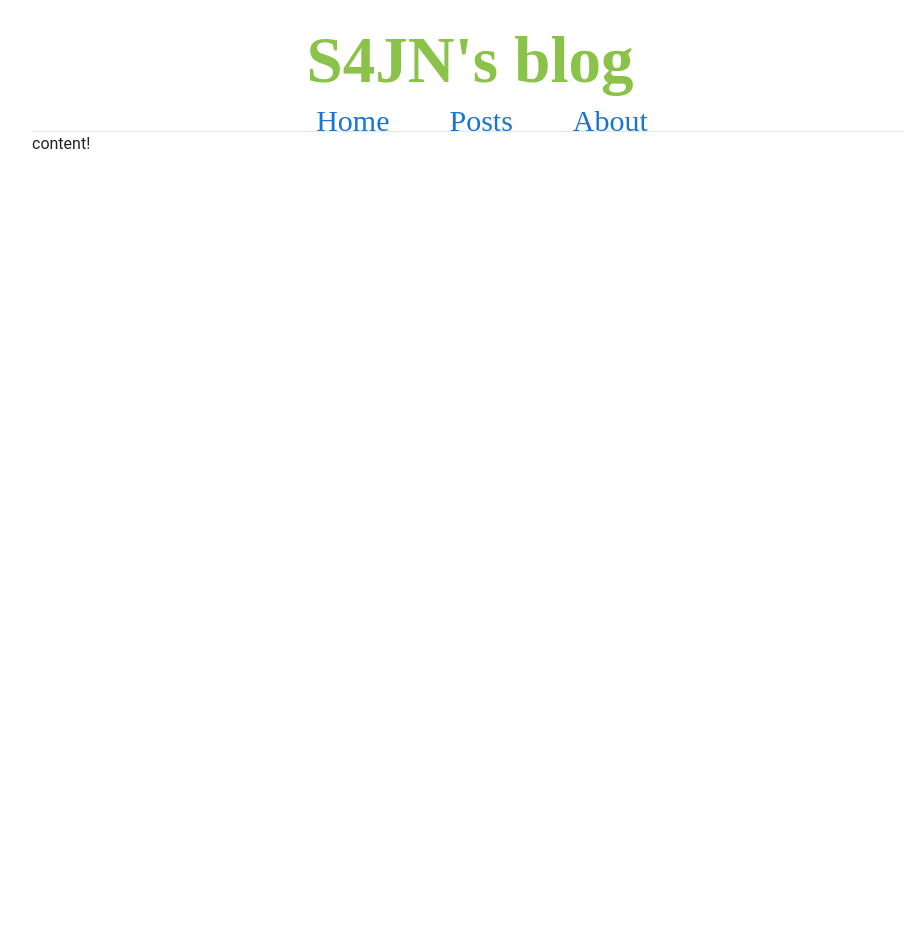
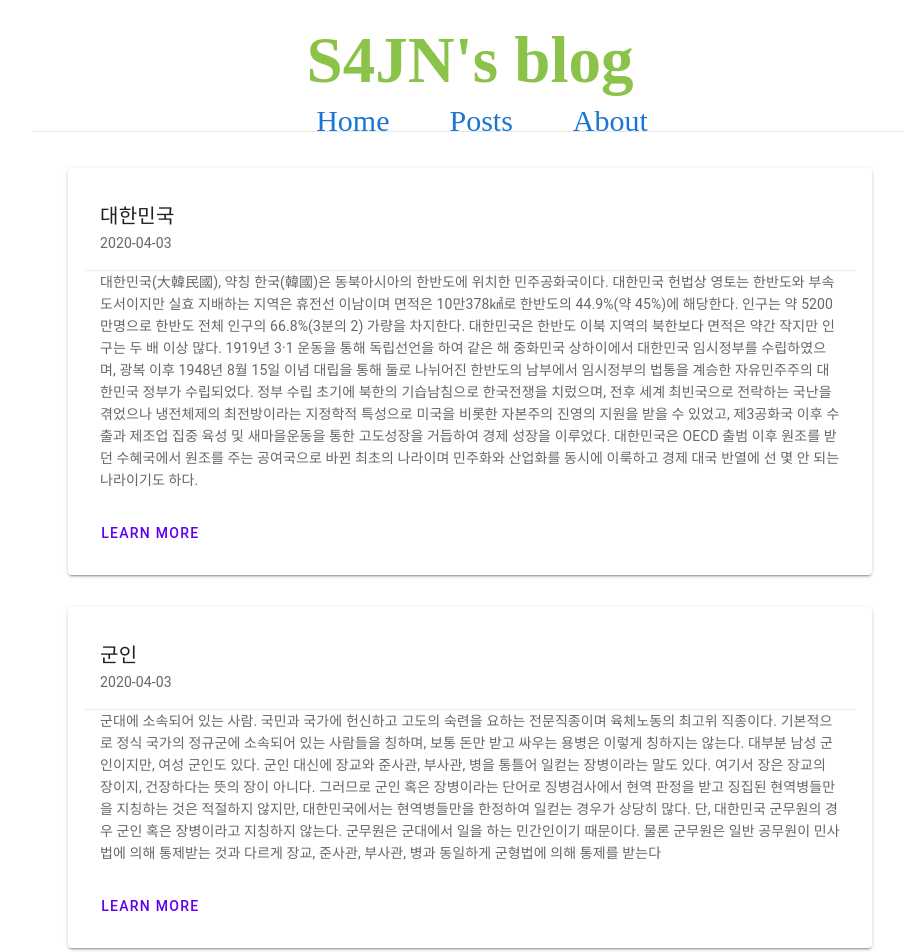
Before and after one commit to karistin/Vue_blog_code, a Vue app in the folder blog/: page / in a window 1280 px wide. Shown: the top 952 px of the page, without its empty margins (170-1074 px from the left). Before the commit the page ends 800 px from the top, so only its background shows below. Built offline with nearby package versions, Linux system fonts and the light colour scheme; a web font is replaced by a local one.

Commit message:
homeStart

```diff
--- a/blog/src/components/about.vue
+++ b/blog/src/components/about.vue
@@ -30,7 +30,7 @@
         </h4>
         <br />
         <p>
-          WEB(Vue.js) , Game(Card) , Book(Fansty) , BoradGame , Anime
+          WEB(Vue.js) , Game(Card) , Book(Fantasy) , BoardGame , Anime
           <br clear="left" />
         </p>
 
--- a/blog/src/components/contentList.vue
+++ b/blog/src/components/contentList.vue
@@ -1,5 +1,41 @@
 <template>
-  <div>content!</div>
+  <v-layout class="column justify-center pa-5">
+    <v-card class="pa-4 ma-4">
+      <v-card-title>대한민국</v-card-title>
+      <v-card-subtitle style="border-bottom: 1px solid #ebeef5;">2020-04-03</v-card-subtitle>
+      <v-card-text>
+        대한민국(大韓民國), 약칭 한국(韓國)은 동북아시아의 한반도에 위치한 민주공화국이다.
+        대한민국 헌법상 영토는 한반도와 부속 도서이지만 실효 지배하는 지역은 휴전선 이남이며 면적은
+        10만378㎢로 한반도의 44.9%(약 45%)에 해당한다. 인구는 약 5200만명으로 한반도 전체 인구의 66.8%(3분의 2) 가량을 차지한다.
+        대한민국은 한반도 이북 지역의 북한보다 면적은 약간 작지만 인구는 두 배 이상 많다.
+        1919년 3·1 운동을 통해 독립선언을 하여 같은 해 중화민국 상하이에서 대한민국 임시정부를 수립하였으며,
+        광복 이후 1948년 8월 15일 이념 대립을 통해 둘로 나뉘어진 한반도의 남부에서 임시정부의 법통을 계승한 자유민주주의 대한민국 정부가 수립되었다.
+        정부 수립 초기에 북한의 기습남침으로 한국전쟁을 치렀으며, 전후 세계 최빈국으로 전락하는 국난을 겪었으나 냉전체제의 최전방이라는 지정학적 특성으로 미국을 비롯한 자본주의 진영의 지원을 받을 수 있었고,
+        제3공화국 이후 수출과 제조업 집중 육성 및 새마을운동을 통한 고도성장을 거듭하여 경제 성장을 이루었다.
+        대한민국은 OECD 출범 이후 원조를 받던 수혜국에서 원조를 주는 공여국으로 바뀐 최초의 나라이며 민주화와 산업화를 동시에 이룩하고 경제 대국 반열에 선 몇 안 되는 나라이기도 하다.
+      </v-card-text>
+      <v-card-actions>
+        <v-btn text color="deep-purple accent-4">Learn More</v-btn>
+      </v-card-actions>
+    </v-card>
+    <v-card class="pa-4 ma-4">
+      <v-card-title>군인</v-card-title>
+      <v-card-subtitle style="border-bottom: 1px solid #ebeef5;">2020-04-03</v-card-subtitle>
+      <v-card-text>
+        군대에 소속되어 있는 사람. 국민과 국가에 헌신하고 고도의 숙련을 요하는 전문직종이며
+        육체노동의 최고위 직종이다. 기본적으로 정식 국가의 정규군에 소속되어 있는 사람들을 칭하며,
+        보통 돈만 받고 싸우는 용병은 이렇게 칭하지는 않는다. 대부분 남성 군인이지만, 여성 군인도 있다.
+        군인 대신에 장교와 준사관, 부사관, 병을 통틀어 일컫는 장병이라는 말도 있다. 여기서 장은 장교의 장이지,
+        건장하다는 뜻의 장이 아니다. 그러므로 군인 혹은 장병이라는 단어로 징병검사에서 현역 판정을 받고 징집된 현역병들만을
+        지칭하는 것은 적절하지 않지만, 대한민국에서는 현역병들만을 한정하여 일컫는 경우가 상당히 많다. 단, 대한민국 군무원의 경우
+        군인 혹은 장병이라고 지칭하지 않는다. 군무원은 군대에서 일을 하는 민간인이기 때문이다. 물론 군무원은 일반 공무원이 민사법에
+        의해 통제받는 것과 다르게 장교, 준사관, 부사관, 병과 동일하게 군형법에 의해 통제를 받는다
+      </v-card-text>
+      <v-card-actions>
+        <v-btn text color="deep-purple accent-4">Learn More</v-btn>
+      </v-card-actions>
+    </v-card>
+  </v-layout>
 </template>
 
 <script>
--- a/blog/src/components/menu.vue
+++ b/blog/src/components/menu.vue
@@ -1,6 +1,7 @@
 <template>
   <ul>
     <v-layout class="row justify-center">
+      <!-- <v-hover v-slot:default="{hover}" close-delay="100"> -->
       <router-link class="routerLink" to="/">
         <li>Home</li>
       </router-link>
```
Also changed, not shown: 1 other file (tests, documents, lock files or other folders).
